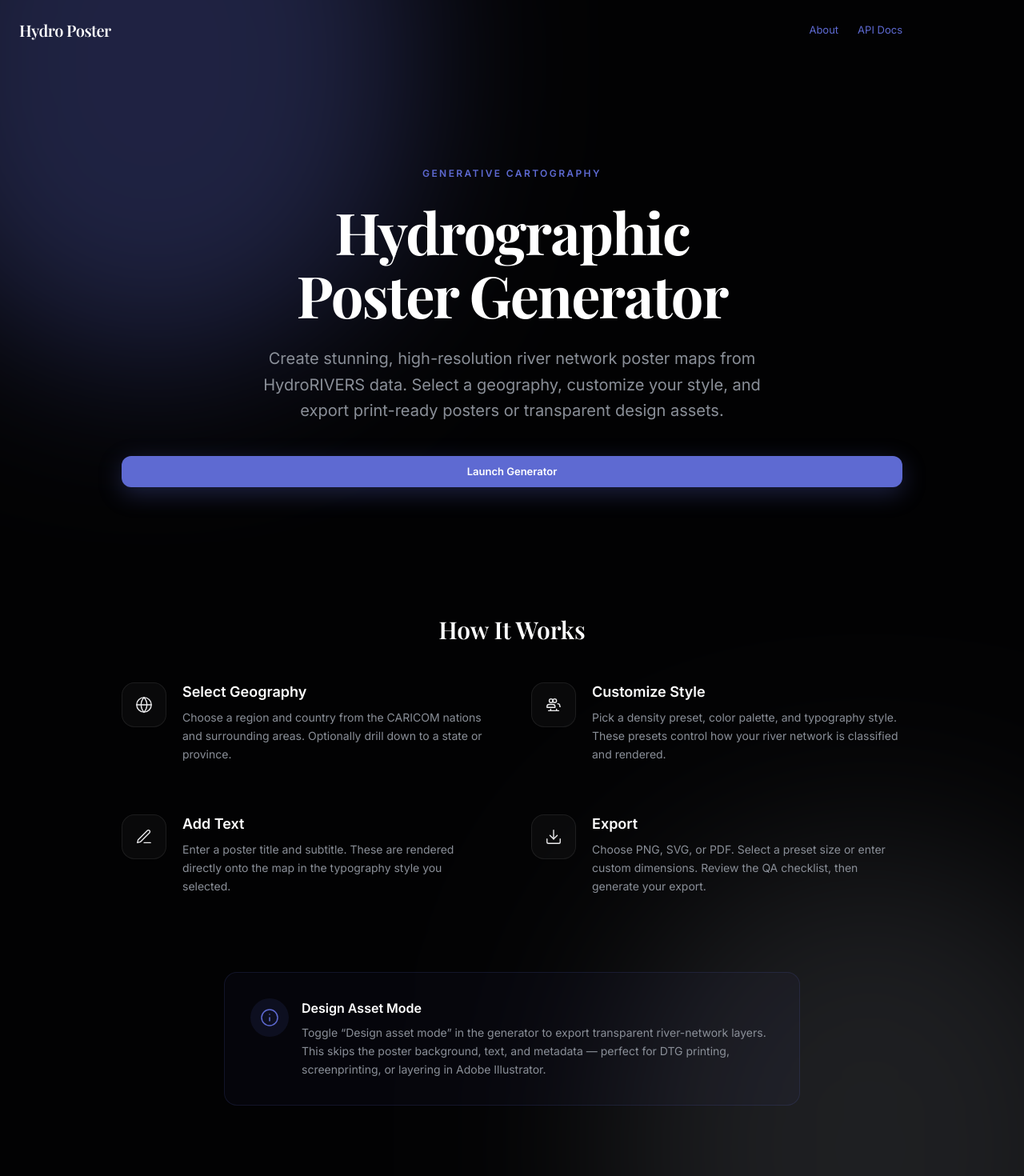
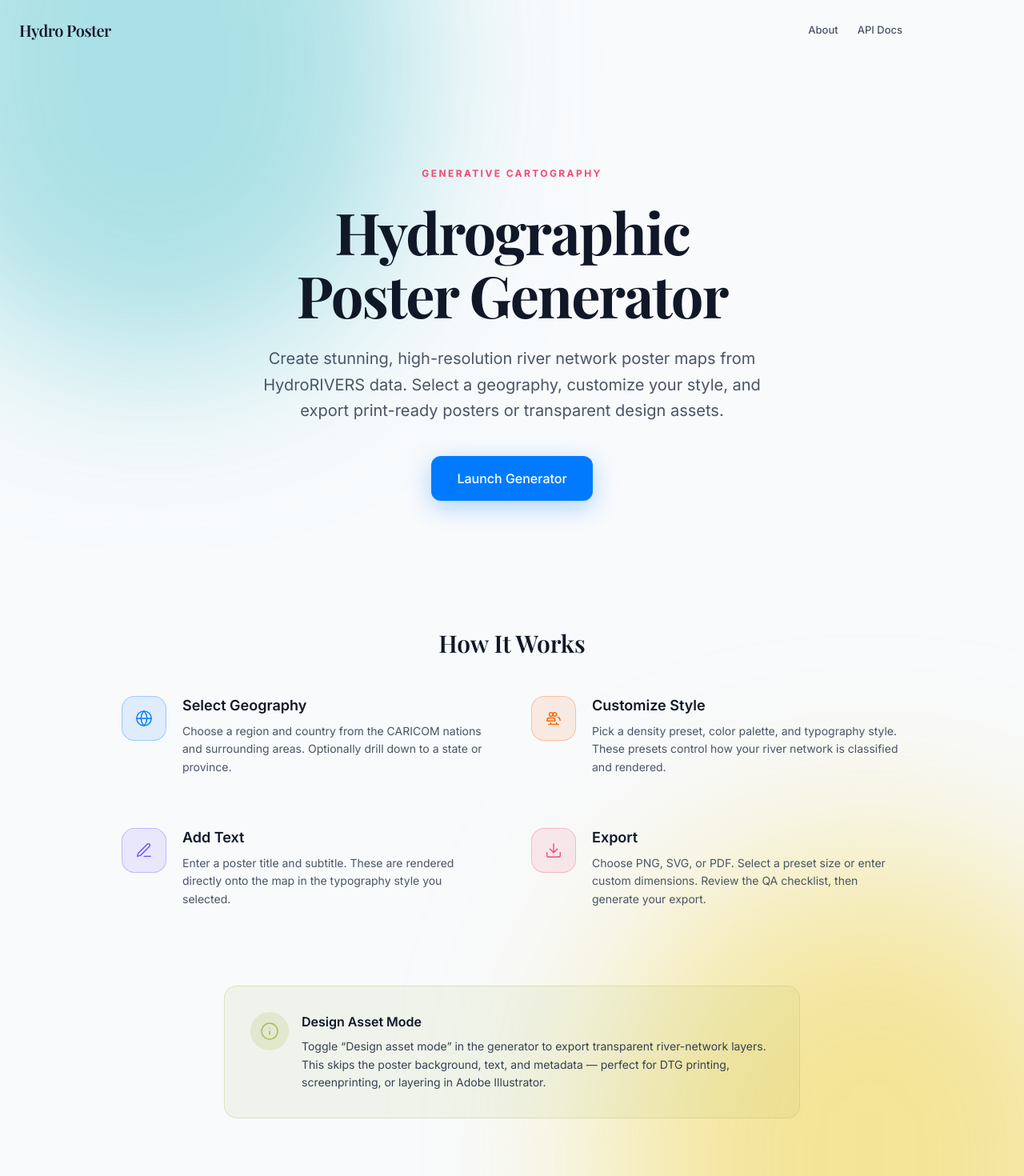
Before and after one commit to slyberia/hydrographic-poster-generator, a Next.js app in the folder frontend/: page / in a window 1280 px wide. Shown: the top 1470 px of the page at 80% size. Built offline with nearby package versions, Linux system fonts and the light colour scheme.

Commit message:
style: apply bright vibrant palette to landing page

```diff
--- a/frontend/src/app/globals.css
+++ b/frontend/src/app/globals.css
@@ -27,6 +27,15 @@
 @theme inline {
   --color-background: var(--bg-deep);
   --color-foreground: var(--foreground);
+  --color-dodger-blue: #017AFF;
+  --color-neon: #6C47FF;
+  --color-turquoise: #39C0C8;
+  --color-safety-orange: #F96300;
+  --color-wild-melon: #F34971;
+  --color-coral: #FF9382;
+  --color-amber: #F5C900;
+  --color-tan: #CDAD7A;
+  --color-celery: #AABB5D;
   --font-sans: 'Inter', var(--font-geist-sans), system-ui, sans-serif;
   --font-serif: 'Playfair Display', Georgia, serif;
   --font-mono: var(--font-geist-mono), ui-monospace, monospace;
--- a/frontend/src/app/page.tsx
+++ b/frontend/src/app/page.tsx
@@ -13,6 +13,7 @@ const STEPS = [
     title: "Select Geography",
     description:
       "Choose a region and country from the CARICOM nations and surrounding areas. Optionally drill down to a state or province.",
+    colorClass: "text-dodger-blue border-dodger-blue/30 bg-dodger-blue/10",
   },
   {
     icon: (
@@ -29,6 +30,7 @@ const STEPS = [
     title: "Customize Style",
     description:
       "Pick a density preset, color palette, and typography style. These presets control how your river network is classified and rendered.",
+    colorClass: "text-safety-orange border-safety-orange/30 bg-safety-orange/10",
   },
   {
     icon: (
@@ -40,6 +42,7 @@ const STEPS = [
     title: "Add Text",
     description:
       'Enter a poster title and subtitle. These are rendered directly onto the map in the typography style you selected.',
+    colorClass: "text-neon border-neon/30 bg-neon/10",
   },
   {
     icon: (
@@ -52,17 +55,18 @@ const STEPS = [
     title: "Export",
     description:
       "Choose PNG, SVG, or PDF. Select a preset size or enter custom dimensions. Review the QA checklist, then generate your export.",
+    colorClass: "text-wild-melon border-wild-melon/30 bg-wild-melon/10",
   },
 ];
 
 export default function LandingPage() {
   return (
-    <main className="relative min-h-screen bg-[var(--background)] overflow-hidden flex flex-col items-center">
+    <main className="relative min-h-screen bg-slate-50 overflow-hidden flex flex-col items-center">
       {/* ── Header ── */}
       <header className="absolute top-0 left-0 w-full p-6 z-50 flex justify-between items-center max-w-6xl mx-auto">
         <div>
           <h1
-            className="text-xl font-semibold tracking-tight text-white"
+            className="text-xl font-semibold tracking-tight text-gray-900"
             style={{ fontFamily: "var(--font-playfair), 'Playfair Display', serif" }}
           >
             Hydro Poster
@@ -71,41 +75,41 @@ export default function LandingPage() {
         <nav className="flex gap-6">
           <Link
             href="/about"
-            className="text-[13px] text-[var(--accent)] hover:text-[var(--accent-hover)] transition-colors duration-200"
+            className="text-[13px] font-medium text-gray-600 hover:text-dodger-blue transition-colors duration-200"
           >
             About
           </Link>
           <Link
             href="/docs"
-            className="text-[13px] text-[var(--accent)] hover:text-[var(--accent-hover)] transition-colors duration-200"
+            className="text-[13px] font-medium text-gray-600 hover:text-dodger-blue transition-colors duration-200"
           >
             API Docs
           </Link>
         </nav>
       </header>
 
-      {/* ── Ambient glow blobs ── */}
-      <div className="absolute top-[-20%] left-[-10%] w-[50%] h-[50%] rounded-full opacity-30 mix-blend-screen filter blur-[100px] bg-[var(--accent)] pointer-events-none" aria-hidden="true" />
-      <div className="absolute bottom-[-20%] right-[-10%] w-[50%] h-[50%] rounded-full opacity-20 mix-blend-screen filter blur-[120px] bg-[var(--foreground-muted)] pointer-events-none" aria-hidden="true" />
+      {/* ── Ambient glow blobs (Multiply for light mode) ── */}
+      <div className="absolute top-[-20%] left-[-10%] w-[50%] h-[50%] rounded-full opacity-40 mix-blend-multiply filter blur-[100px] bg-turquoise pointer-events-none" aria-hidden="true" />
+      <div className="absolute bottom-[-20%] right-[-10%] w-[50%] h-[50%] rounded-full opacity-40 mix-blend-multiply filter blur-[120px] bg-amber pointer-events-none" aria-hidden="true" />
 
       {/* ── Hero Section ── */}
       <div className="relative z-10 w-full max-w-5xl mx-auto px-6 pt-32 lg:pt-40 pb-16 flex flex-col items-center text-center mt-12">
-        <p className="text-[12px] font-semibold uppercase tracking-[0.2em] text-[var(--accent)] mb-6">
+        <p className="text-[12px] font-bold uppercase tracking-[0.2em] text-wild-melon mb-6">
           Generative Cartography
         </p>
         <h1
-          className="text-5xl lg:text-7xl font-bold leading-[1.1] tracking-tight text-white mb-6"
+          className="text-5xl lg:text-7xl font-bold leading-[1.1] tracking-tight text-gray-900 mb-6"
           style={{ fontFamily: "var(--font-playfair), 'Playfair Display', serif" }}
         >
           Hydrographic <br className="hidden lg:block" /> Poster Generator
         </h1>
-        <p className="text-lg lg:text-xl text-[var(--foreground-muted)] max-w-2xl leading-relaxed mb-10">
+        <p className="text-lg lg:text-xl text-gray-600 max-w-2xl leading-relaxed mb-10">
           Create stunning, high-resolution river network poster maps from HydroRIVERS data. Select a geography, customize your style, and export print-ready posters or transparent design assets.
         </p>
 
         <Link
           href="/studio"
-          className="btn-primary text-base px-8 py-4 shadow-[0_8px_30px_rgb(94,106,210,0.3)] hover:shadow-[0_8px_30px_rgb(94,106,210,0.5)] transition-all duration-300"
+          className="bg-dodger-blue text-white font-medium text-base px-8 py-4 rounded-xl shadow-[0_8px_30px_rgba(1,122,255,0.3)] hover:shadow-[0_8px_30px_rgba(1,122,255,0.5)] hover:scale-[1.02] transition-all duration-300"
         >
           Launch Generator
         </Link>
@@ -114,7 +118,7 @@ export default function LandingPage() {
       {/* ── How It Works ── */}
       <div className="relative z-10 w-full max-w-5xl mx-auto px-6 py-24">
         <h2
-          className="text-3xl font-semibold text-white mb-12 text-center"
+          className="text-3xl font-semibold text-gray-900 mb-12 text-center"
           style={{ fontFamily: "var(--font-playfair), 'Playfair Display', serif" }}
         >
           How It Works
@@ -124,20 +128,15 @@ export default function LandingPage() {
           {STEPS.map((step, i) => (
             <div key={i} className="flex gap-5 group">
               <div
-                className="flex h-14 w-14 shrink-0 items-center justify-center rounded-2xl transition-colors duration-200"
-                style={{
-                  background: "rgba(255, 255, 255, 0.03)",
-                  border: "1px solid rgba(255, 255, 255, 0.08)",
-                  color: "var(--foreground)",
-                }}
+                className={`flex h-14 w-14 shrink-0 items-center justify-center rounded-2xl border transition-colors duration-200 ${step.colorClass}`}
               >
                 {step.icon}
               </div>
               <div className="min-w-0">
-                <p className="text-lg font-semibold text-white leading-snug mb-2">
+                <p className="text-lg font-semibold text-gray-900 leading-snug mb-2">
                   {step.title}
                 </p>
-                <p className="text-sm leading-relaxed text-[var(--foreground-muted)]">
+                <p className="text-sm leading-relaxed text-gray-600">
                   {step.description}
                 </p>
               </div>
@@ -149,13 +148,9 @@ export default function LandingPage() {
       {/* ── Pro Tip ── */}
       <div className="relative z-10 w-full max-w-3xl mx-auto px-6 pb-32">
         <div
-          className="flex flex-col md:flex-row items-center md:items-start gap-4 rounded-2xl p-6 md:p-8 text-center md:text-left"
-          style={{
-            background: "rgba(94, 106, 210, 0.04)",
-            border: "1px solid rgba(94, 106, 210, 0.15)",
-          }}
+          className="flex flex-col md:flex-row items-center md:items-start gap-4 rounded-2xl p-6 md:p-8 text-center md:text-left bg-celery/10 border border-celery/30"
         >
-          <div className="flex h-12 w-12 shrink-0 items-center justify-center rounded-full bg-[var(--accent)]/10 text-[var(--accent)]">
+          <div className="flex h-12 w-12 shrink-0 items-center justify-center rounded-full bg-celery/20 text-celery">
             <svg
               width="24"
               height="24"
@@ -172,8 +167,8 @@ export default function LandingPage() {
             </svg>
           </div>
           <div>
-            <h3 className="text-base font-semibold text-white mb-2">Design Asset Mode</h3>
-            <p className="text-sm leading-relaxed text-[var(--foreground-muted)]">
+            <h3 className="text-base font-semibold text-gray-900 mb-2">Design Asset Mode</h3>
+            <p className="text-sm leading-relaxed text-gray-700">
               Toggle &ldquo;Design asset mode&rdquo; in the generator to export transparent river-network layers. This skips the poster background, text, and metadata — perfect for DTG printing, screenprinting, or layering in Adobe Illustrator.
             </p>
           </div>
```
